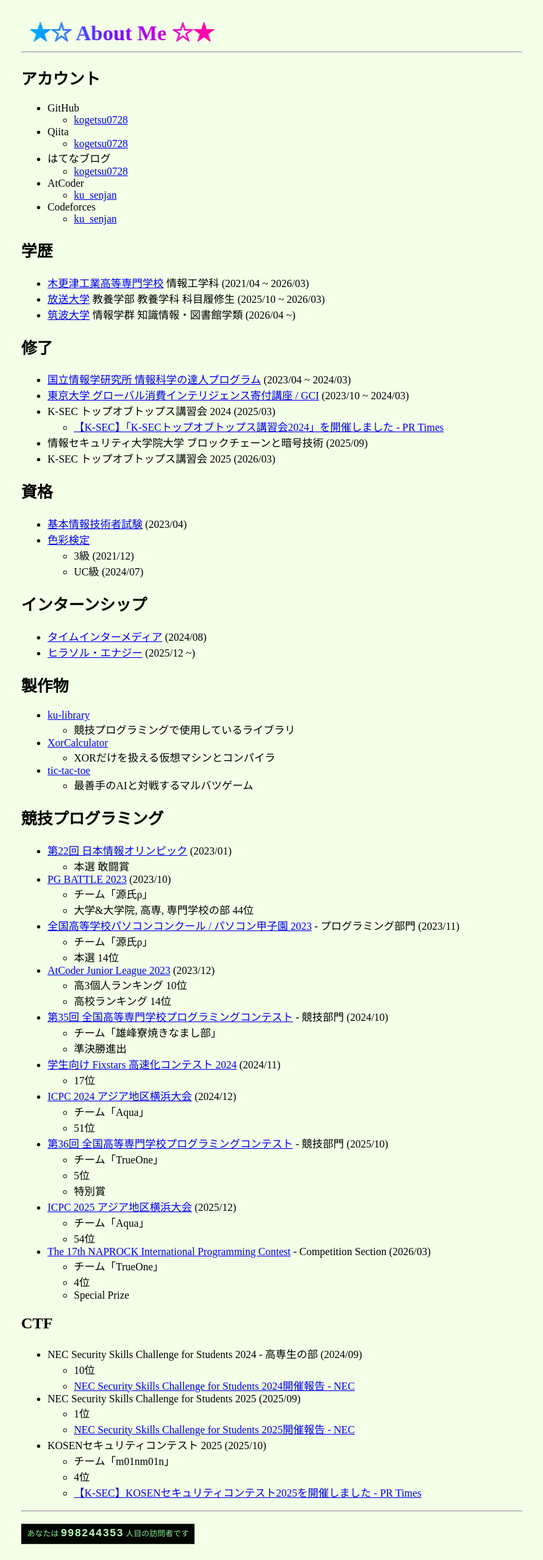
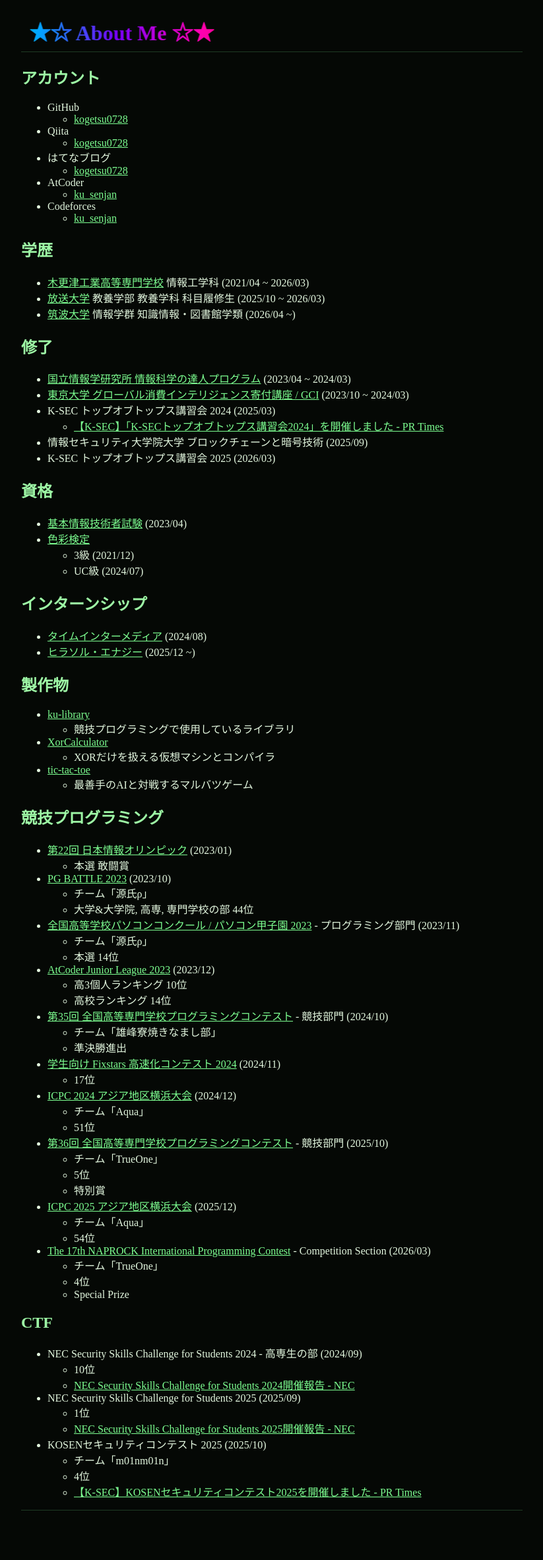
Before and after one commit to kogetsu0728/kogetsu0728.github.io, a Jekyll site: the page built from index.md, in a window 1280 px wide. Shown: the whole page at 66% size, without its empty margins (228-1051 px from the left). Built offline with Jekyll 4.4.1, drawn with Linux system fonts in a browser that asks for light colours; after the commit the page ends 2321 px from its top, so only the background shows below that.

Commit message:
feat: green dark theme (#6)
* feat: apply green dark theme

* fix: remove visitor counter

```diff
--- a/_layouts/default.html
+++ b/_layouts/default.html
@@ -11,18 +11,43 @@
         --content-max-width: 760px;
         --marquee-duration: 6.4s;
         --rainbow-duration: 1.2s;
+        --color-bg: #050805;
+        --color-text: #e3f7df;
+        --color-heading: #9df7a5;
+        --color-link: #7dff91;
+        --color-link-hover: #c8ffd0;
+        --color-rule: #1f3b24;
       }
 
       body {
         margin: 0;
         padding: var(--page-padding-y) var(--page-padding-x);
-        background-color: #f3ffe6;
+        background-color: var(--color-bg);
+        color: var(--color-text);
       }
 
       main {
         max-width: var(--content-max-width);
         margin: 0 auto;
         overflow-x: hidden;
+      }
+
+      a {
+        color: var(--color-link);
+      }
+
+      a:hover,
+      a:focus {
+        color: var(--color-link-hover);
+      }
+
+      h2 {
+        color: var(--color-heading);
+      }
+
+      hr {
+        border: 0;
+        border-top: 1px solid var(--color-rule);
       }
 
       h1 {
@@ -52,31 +77,6 @@
           h1-rainbow var(--rainbow-duration) linear infinite;
       }
 
-      .visitor-counter {
-        width: fit-content;
-        max-width: 100%;
-        margin: 18px 0 0;
-        padding: 6px 8px 7px;
-        border: 1px solid #2f422f;
-        background: #020402;
-        color: #8dea94;
-        font-size: 12px;
-        line-height: 1.35;
-      }
-
-      .visitor-counter p {
-        margin: 0;
-      }
-
-      .visitor-counter strong {
-        font-size: 16px;
-        line-height: 1;
-        font-weight: 700;
-        font-family: "Courier New", Courier, monospace;
-        letter-spacing: 1px;
-        color: #b8ffbd;
-      }
-
       @keyframes h1-marquee {
         from {
           transform: translateX(min(var(--content-max-width), calc(100vw - (var(--page-padding-x) * 2))));
--- a/index.md
+++ b/index.md
@@ -95,7 +95,3 @@
     - [【K-SEC】KOSENセキュリティコンテスト2025を開催しました - PR Times](https://prtimes.jp/main/html/rd/p/000000575.000075419.html)
 
 ---
-
-<div class="visitor-counter">
-  <p>あなたは <strong>998244353</strong> 人目の訪問者です</p>
-</div>
```
